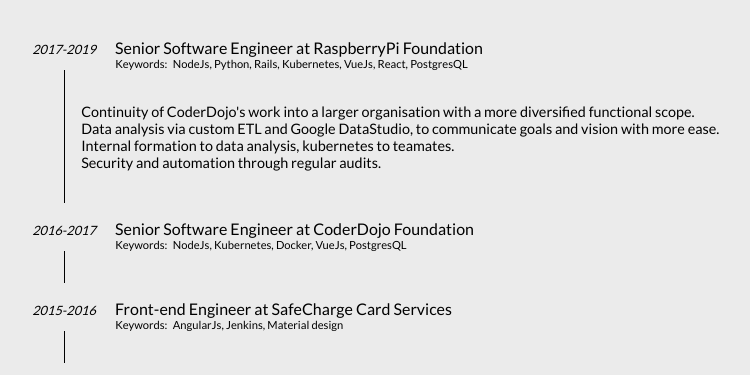
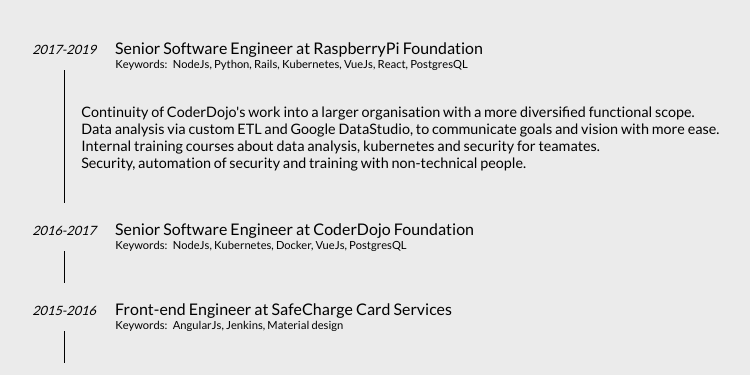
Before and after one commit to Wardormeur/wardormeur.github.io, a plain HTML site: page dev.html in a window 1280 px wide. Shown: the part 425-800 px from the top of the page, without its empty margins (258-1008 px from the left). Drawn offline with Linux system fonts and the light colour scheme.

Commit message:
Rewording

```diff
--- a/dev.html
+++ b/dev.html
@@ -51,8 +51,8 @@
               <p>
                 Continuity of CoderDojo's work into a larger organisation with a more diversified functional scope.
                 Data analysis via custom ETL and Google DataStudio, to communicate goals and vision with more ease.
-                Internal formation to data analysis, kubernetes to teamates.
-                Security and automation through regular audits.
+                Internal training courses about data analysis, kubernetes and security for teamates.
+                Security, automation of security and training with non-technical people.
               </p>
             </div>
           </details>
@@ -60,8 +60,8 @@
             <p>
               Continuity of CoderDojo's work into a larger organisation with a more diversified functional scope.
               Data analysis via custom ETL and Google DataStudio, to communicate goals and vision with more ease.
-              Internal formation to data analysis, kubernetes to teamates.
-              Security and automation through regular audits.
+              Internal training courses about data analysis, kubernetes and security for teamates.
+              Security, automation of security and training with non-technical people.
             </p>
           </div>
         </div>
@@ -82,6 +82,7 @@
               <p>
                 Open source maintainer of CoderDojo's online ecosystem.
                 Prioritization of work with the Foundation and the community members.
+	      	Informal research and review of actions towards the strategy and the company values.
                 Mentoring of interns, up to their last year's projects.
               </p>
             </div>
@@ -90,6 +91,7 @@
             <p>
               Open source maintainer of CoderDojo's online ecosystem.
               Prioritization of work with the Foundation and the community members.
+	      Informal research and review of actions towards the strategy and the company values.
               Mentoring of interns, up to their last year's projects.
             </p>
           </div>
```
